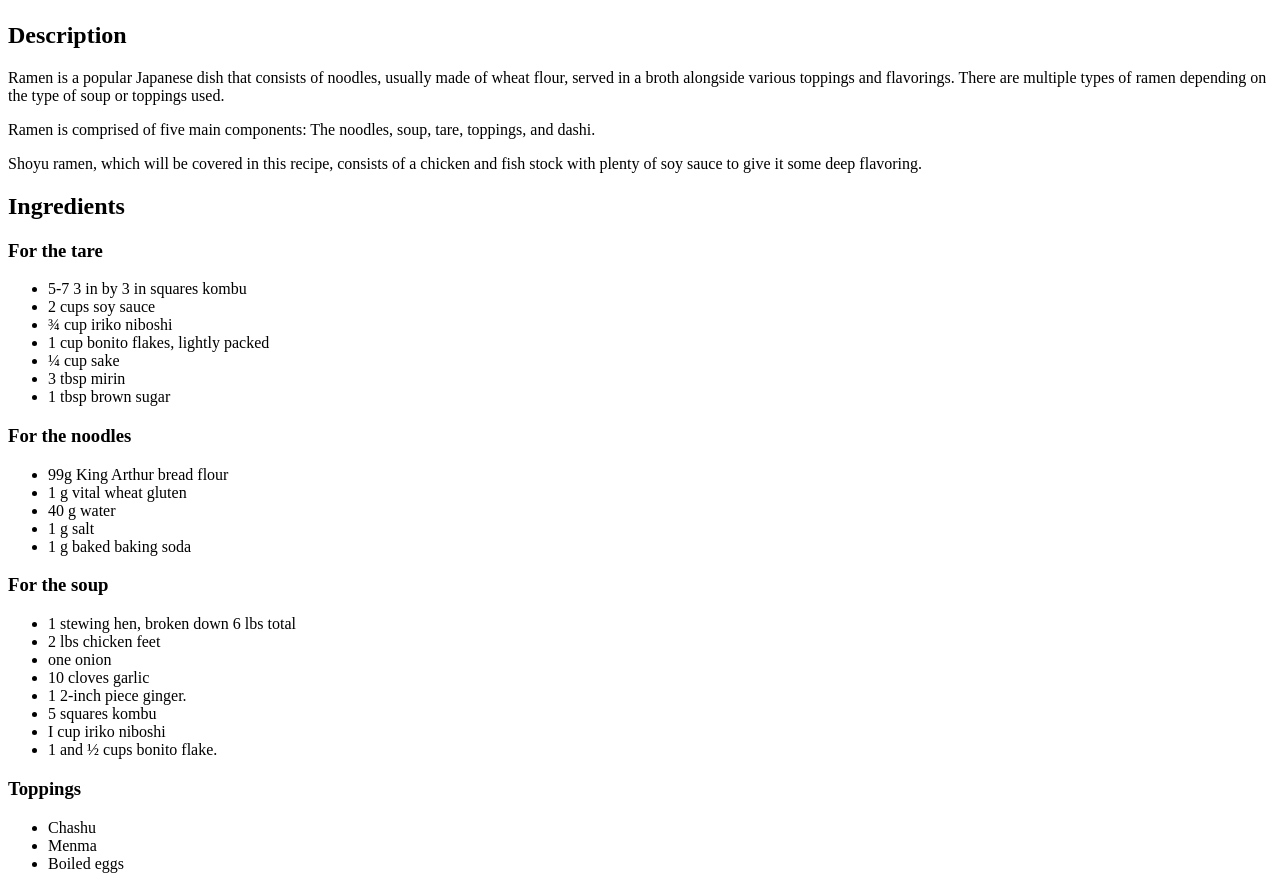
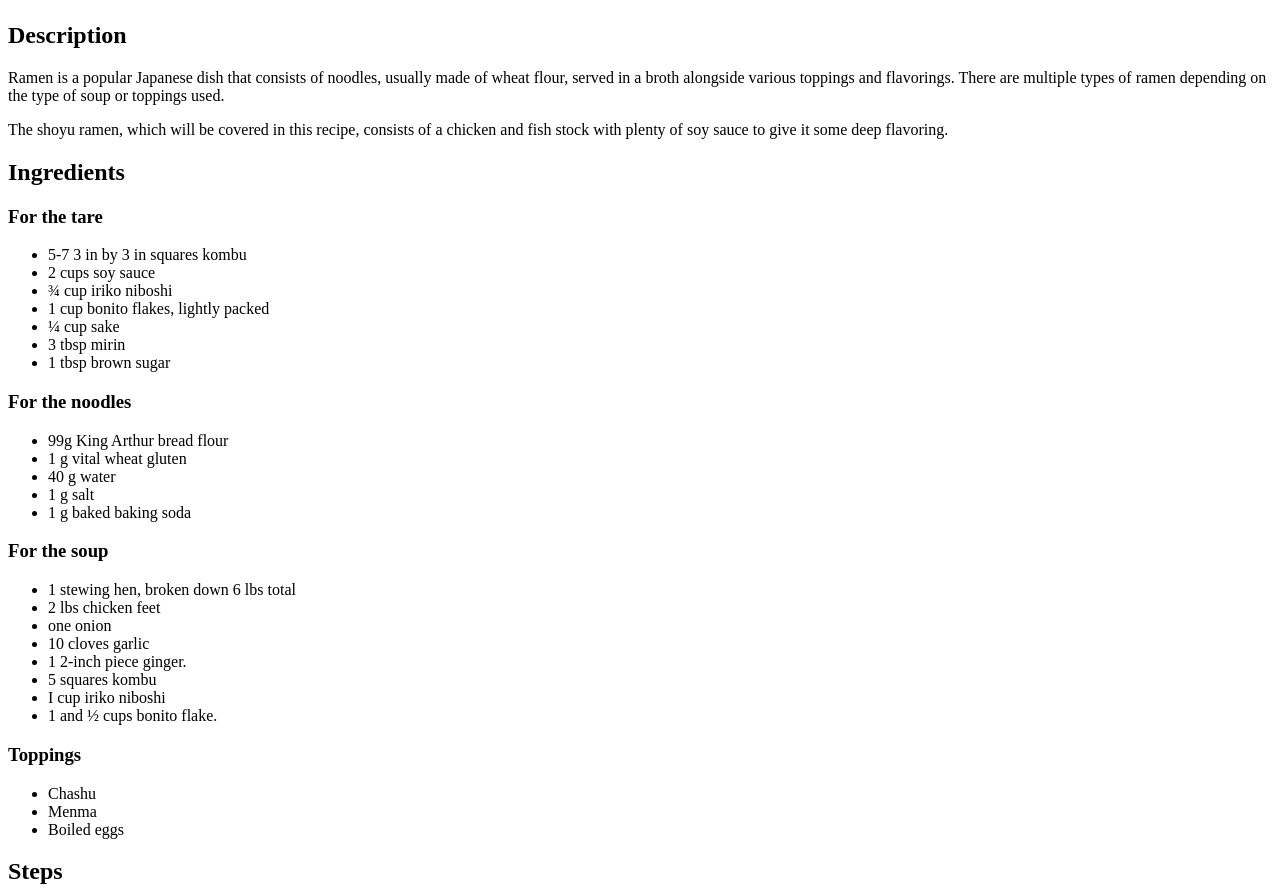
Before and after one commit to martinomole/odin-recipes, a plain HTML site: page recipes/shoyu-ramen.html in a window 1280 px wide. Shown: the part 1982-2871 px from the top of the page. Drawn offline with Linux system fonts and the light colour scheme.

Commit message:
Edit recipe

```diff
--- a/recipes/shoyu-ramen.html
+++ b/recipes/shoyu-ramen.html
@@ -11,8 +11,7 @@
     <img src="../images/shoyu.jpeg" alt="2 bowls of shoyu ramen">
     <h2>Description</h2>
     <p>Ramen is a popular Japanese dish that consists of noodles, usually made of wheat flour, served in a broth alongside various toppings and flavorings. There are multiple types of ramen depending on the type of soup or toppings used.</p>
-    <p>Ramen is comprised of five main components: The noodles, soup, tare, toppings, and dashi.</p>
-    <p>Shoyu ramen, which will be covered in this recipe, consists of a chicken and fish stock with plenty of soy sauce to give it some deep flavoring.</p>
+    <p>The shoyu ramen, which will be covered in this recipe, consists of a chicken and fish stock with plenty of soy sauce to give it some deep flavoring.</p>
     <h2>Ingredients</h2>
     <h3>For the tare</h3>
     <ul>
```
